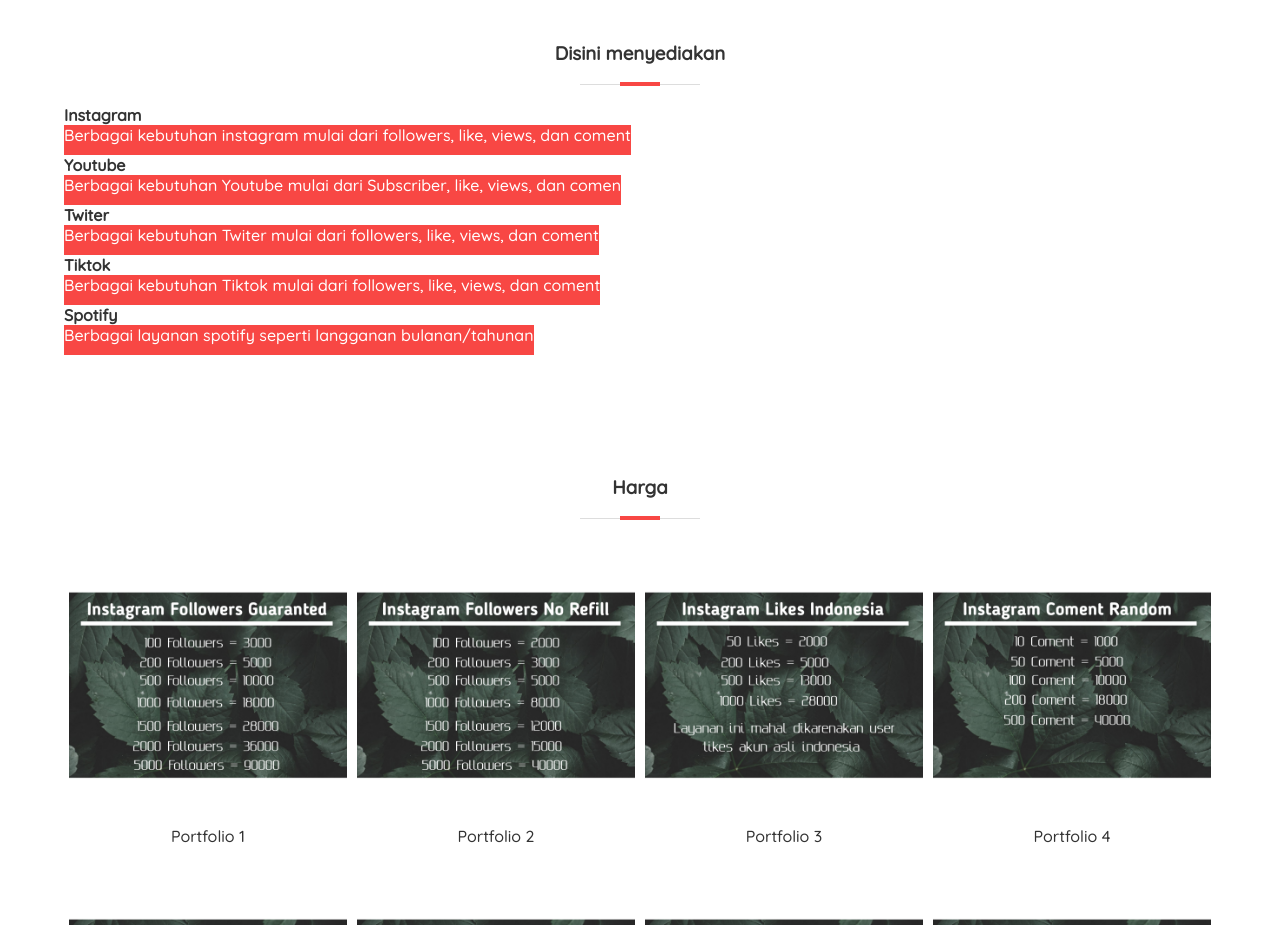
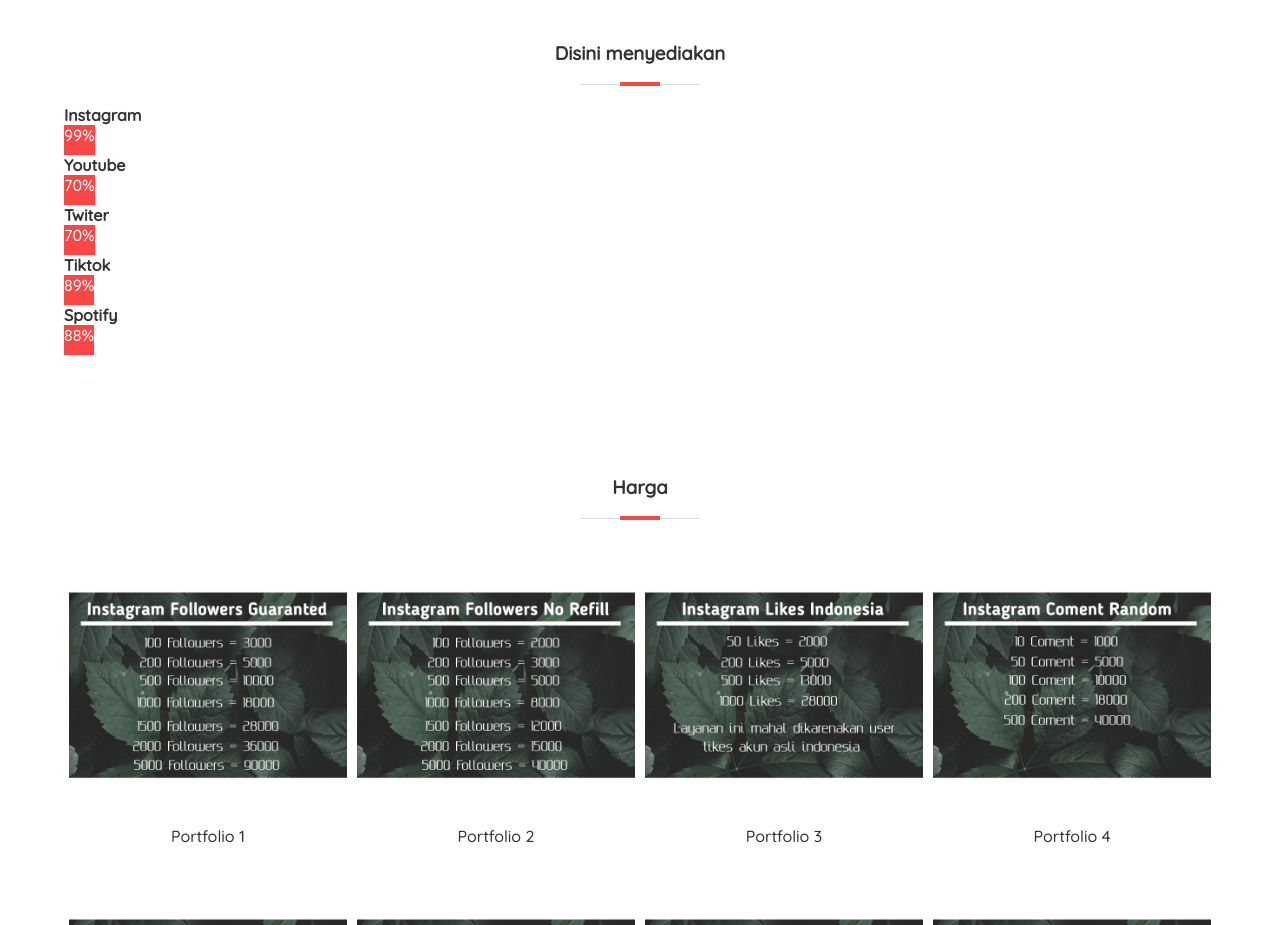
Before and after one commit to Nicoferdiyan/servicesosmed, a plain HTML site: page index.html in a window 1280 px wide. Shown: the part 880-1805 px from the top of the page. Drawn offline with Linux system fonts and the light colour scheme.

Commit message:
Update index.html

```diff
--- a/index.html
+++ b/index.html
@@ -63,27 +63,27 @@
 				<h3>Disini menyediakan</h3>
 				<h4>Instagram</h4>
 				<div class="bar">
-					<span class="nilai html">Berbagai kebutuhan instagram mulai dari followers, like, views, dan coment</span>
+					<span class="nilai html">99%</span>
 				</div>
 
 				<h4>Youtube</h4>
 				<div class="bar">
-					<span class="nilai css">Berbagai kebutuhan Youtube mulai dari Subscriber, like, views, dan comen</span>
+					<span class="nilai css">70%</span>
 				</div>
 
 				<h4>Twiter</h4>
 				<div class="bar">
-					<span class="nilai js">Berbagai kebutuhan Twiter mulai dari followers, like, views, dan coment</span>
+					<span class="nilai js">70%</span>
 				</div>
 
 				<h4>Tiktok</h4>
 				<div class="bar">
-					<span class="nilai php">Berbagai kebutuhan Tiktok mulai dari followers, like, views, dan coment</span>
+					<span class="nilai php">89%</span>
 				</div>
 
 				<h4>Spotify</h4>
 				<div class="bar">
-					<span class="nilai ps">Berbagai layanan spotify seperti langganan bulanan/tahunan</span>
+					<span class="nilai ps">88%</span>
 				</div>
 			</div>
 		</section>
```
